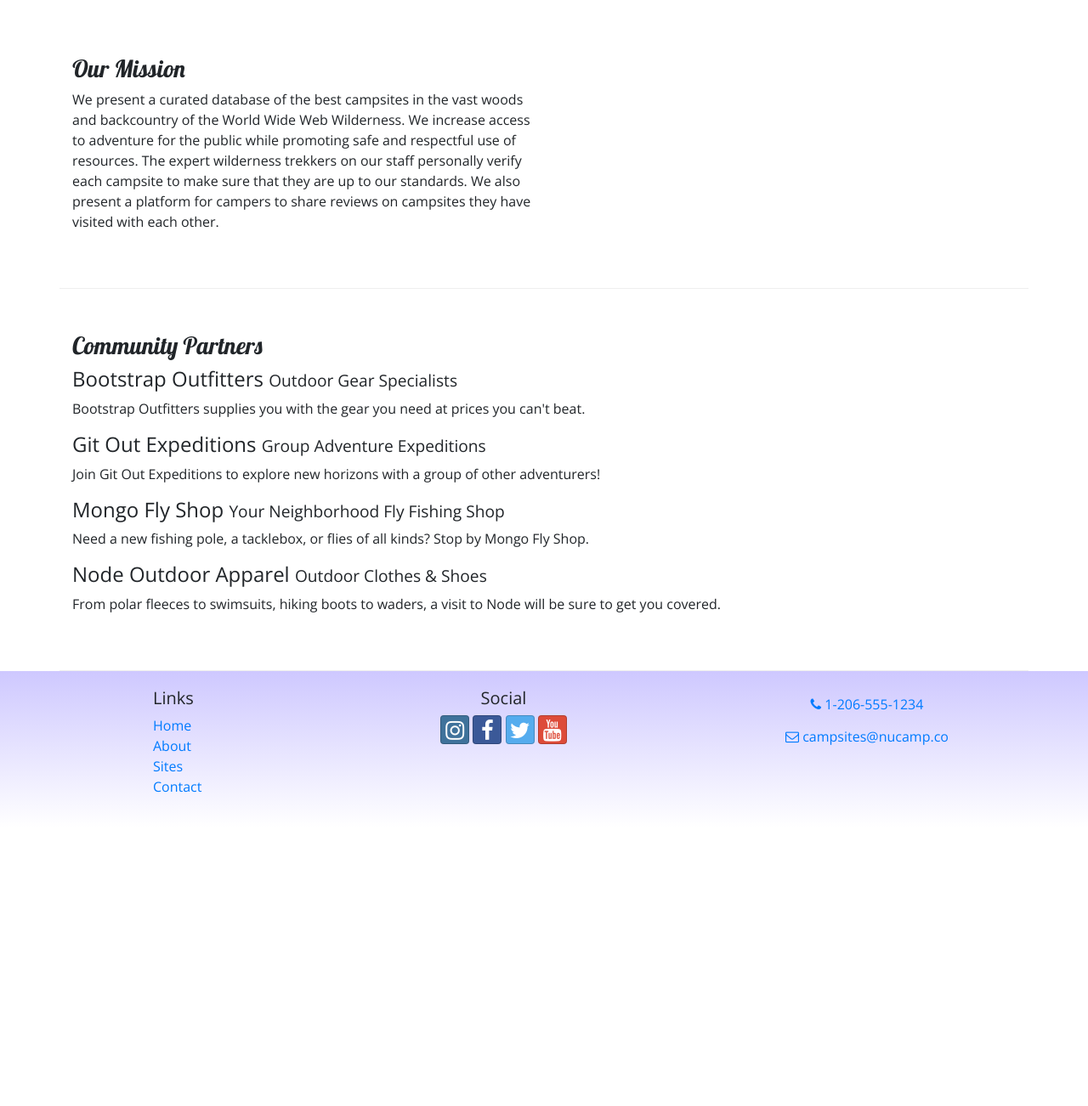
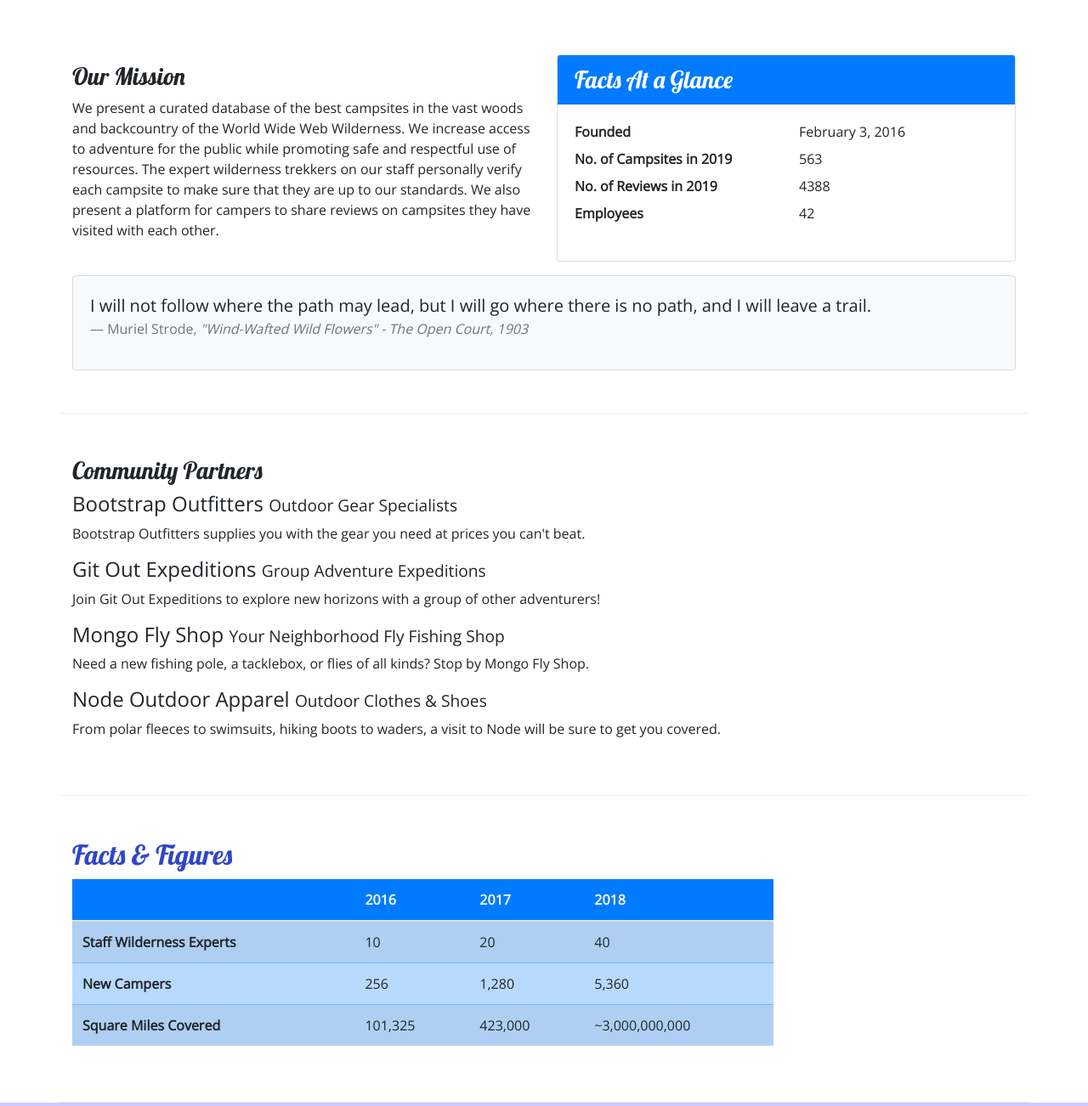
Before and after one commit to Omar-Attiyah/Bootstrap-git-Repos, a website: page aboutus.html in a window 1280 px wide. Shown: the part 340-1642 px from the top of the page at 85% size. Before the commit the page ends 1314 px from the top, so only its background shows below. Drawn offline with nearby package versions, Linux system fonts and the light colour scheme.

Commit message:
Tables & Cards

```diff
--- a/aboutus.html
+++ b/aboutus.html
@@ -64,15 +64,46 @@
         </div>
 
         <div class="row row-content align-items-center">
-            <div class="col-sm-6 col-lg-xl-6">
+            <div class="col-sm-6">
                 <h3>Our Mission</h3>
                 <p>We present a curated database of the best campsites in the vast woods and backcountry of the World
                     Wide Web Wilderness. We increase access to adventure for the public while promoting safe and
                     respectful use of resources. The expert wilderness trekkers on our staff personally verify each
                     campsite to make sure that they are up to our standards. We also present a platform for campers to
                     share reviews on campsites they have visited with each other.</p>
+            </div>
 
+            <div class="col-sm-6">
+                <div class="card">
+                    <h3 class="card-header bg-primary text-white">Facts At a Glance</h3>
+                    <div class="card-body">
+                        <dl class="row">
+                            <dt class="col-6">Founded</dt>
+                            <dd class="col-6">February 3, 2016</dd>
+                            <dt class="col-6">No. of Campsites in 2019</dt>
+                            <dd class="col-6">563</dd>
+                            <dt class="col-6">No. of Reviews in 2019</dt>
+                            <dd class="col-6">4388</dd>
+                            <dt class="col-6">Employees</dt>
+                            <dd class="col-6">42</dd>
+                        </dl>
+                    </div>
+                </div>
             </div>
+
+            <div class="col">
+                <div class="card bg-light mt-3">
+                    <blockquote class="blockquote card-body">
+                        <p class="mb-0">I will not follow where the path may lead, but I will go where there is no path, and I will leave a trail.</p>
+                        <footer class="blockquote-footer">Muriel Strode,
+                            <cite title="Source Title">"Wind-Wafted Wild Flowers" -
+                                The Open Court, 1903
+                            </cite>
+                        </footer>
+                    </blockquote>
+                </div>
+            </div>
+
         </div>
 
         <div class="row row-content align-items-center">
@@ -92,9 +123,49 @@
                     will be sure to get you covered.</p>
             </div>
         </div>
+
+        <div class="row row-content">
+            <div class="col-sm-9">
+                <h2>Facts &amp; Figures</h2>
+
+                <div class="table-responsive">
+                    <table class="table table-striped table-hover">
+                        <thead>
+                            <tr class="bg-primary text-light">
+                                <th></th>
+                                <th>2016</th>
+                                <th>2017</th>
+                                <th>2018</th>
+                            </tr>
+                        </thead>
+                        <tbody class="table-primary">
+                            <tr>
+                                <th>Staff Wilderness Experts</th>
+                                <td>10</td>
+                                <td>20</td>
+                                <td>40</td>
+                            </tr>
+                            <tr>
+                                <th>New Campers</th>
+                                <td>256</td>
+                                <td>1,280</td>
+                                <td>5,360</td>
+                            </tr>
+                            <tr>
+                                <th>Square Miles Covered</th>
+                                <td>101,325</td>
+                                <td>423,000</td>
+                                <td>~3,000,000,000</td>
+                            </tr>
+                        </tbody>
+                    </table>
+                </div>
+            </div>
+       </div>
+
     </div>
 
-    <footer>
+    <footer class="site-footer">
         <div class="container">
             <div class="row">
                 <div class="col-4 col-sm-2 offset-1">
--- a/css/styles.css
+++ b/css/styles.css
@@ -14,7 +14,7 @@ header h2 {
     color: #CEC8FF;
 }
 
-footer {
+.site-footer {
     background-image: linear-gradient(#CEC8FF, white);
     padding: 20px 0;
 }
```
Also changed, not shown: contactus.html (+1 -1 lines), index.html (+1 -1 lines).
